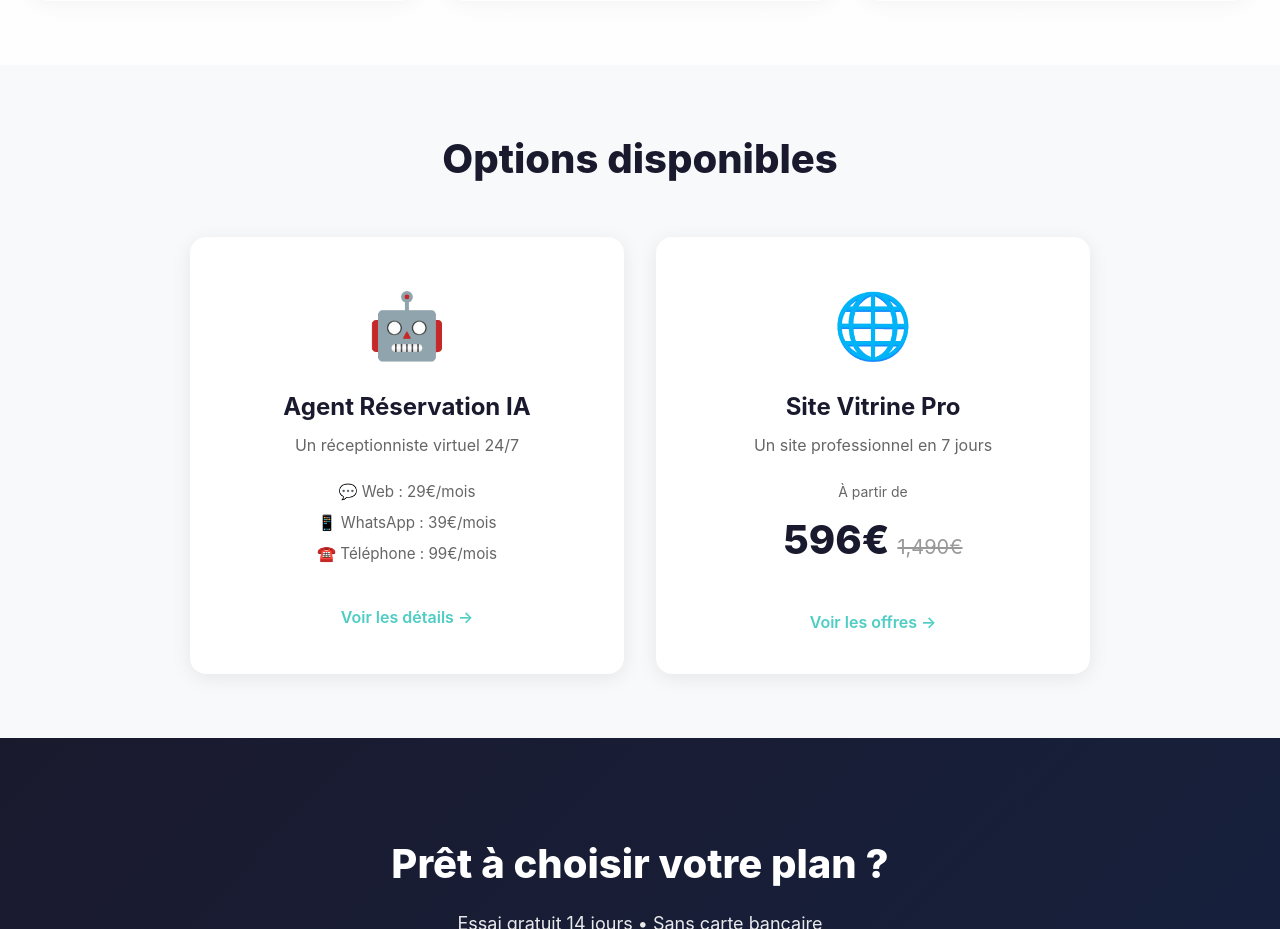
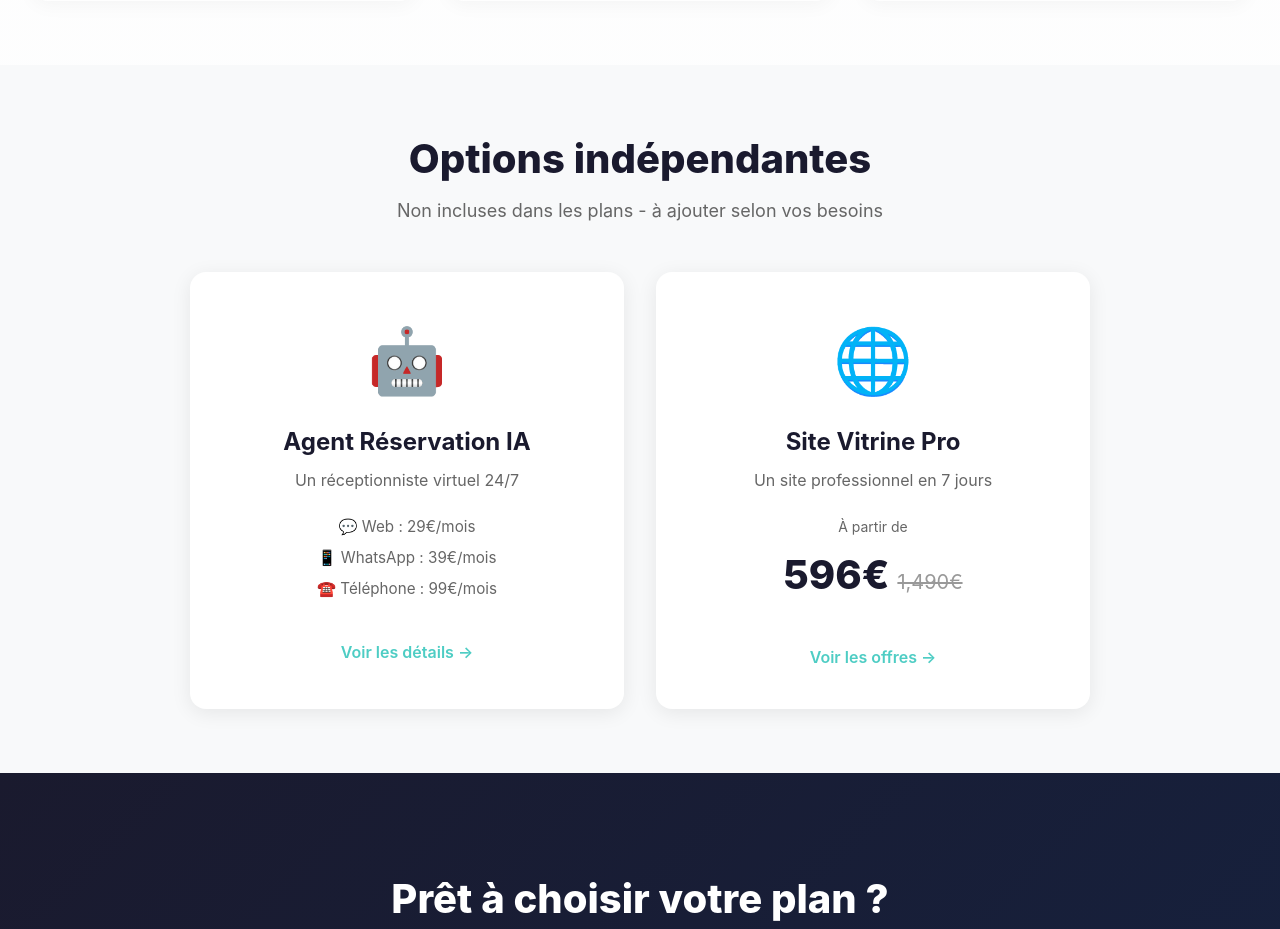
Before and after one commit to issouftoure58-design/nexus-vitrine, a React (Vite) app: page /features in a window 1280 px wide. Shown: the part 3320-4249 px from the top of the page. Built offline with nearby package versions, Linux system fonts and the light colour scheme; no server answers.

Commit message:
fix: Clarify Agent IA is independent option, not in plans

```diff
--- a/src/pages/Features.css
+++ b/src/pages/Features.css
@@ -237,8 +237,14 @@
 .options-section h2 {
   font-size: 2.5rem;
   font-weight: 800;
+  margin-bottom: 0.5rem;
+  color: #1a1a2e;
+}
+
+.options-subtitle {
+  font-size: 1.125rem;
+  color: #666;
   margin-bottom: 3rem;
-  color: #1a1a2e;
 }
 
 .options-grid {
--- a/src/pages/Features.tsx
+++ b/src/pages/Features.tsx
@@ -240,9 +240,10 @@ export default function Features() {
         </div>
       </section>
 
-      {/* Options communes */}
+      {/* Options indépendantes */}
       <section className="options-section">
-        <h2>Options disponibles</h2>
+        <h2>Options indépendantes</h2>
+        <p className="options-subtitle">Non incluses dans les plans - à ajouter selon vos besoins</p>
 
         <div className="options-grid">
           {/* Agent IA */}
```
